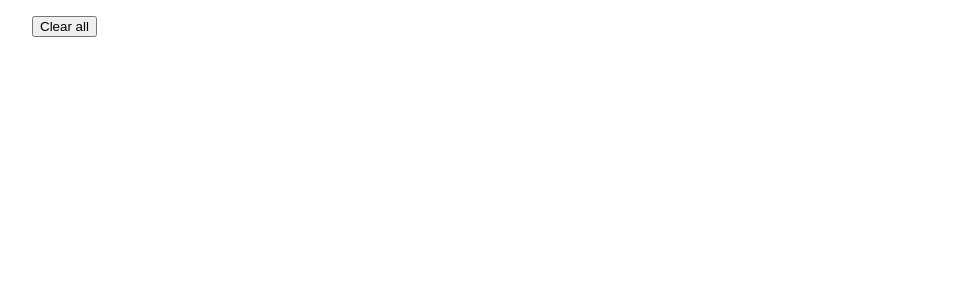
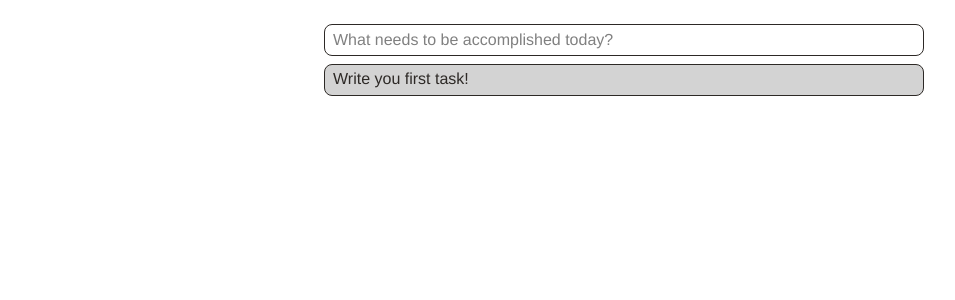
Before and after one commit to apausa/reminders, a React (Create React App) app in the folder project/: page / in a window 1280 px wide. Shown: the top 300 px of the page, without its empty margins (16-971 px from the left). Built offline with nearby package versions, Linux system fonts and the light colour scheme.

Commit message:
Structure all components

```diff
--- a/project/src/App.tsx
+++ b/project/src/App.tsx
@@ -1,6 +1,6 @@
 import React from 'react';
 import { Provider } from 'react-redux';
-import List from './components/list/List';
+import List from './components/List';
 import configureStore from './redux/store';
 
 function App() {
--- /dev/null
+++ b/project/src/components/List.tsx
@@ -0,0 +1,56 @@
+import React from 'react';
+import { useSelector, useDispatch } from 'react-redux';
+
+import { removeTask, resetList, updateTask } from '../redux/actions/taskCreator';
+import { Task } from '../types/interfaces';
+import Input from './input/Input';
+import Placeholder from './placeholder/Placeholder';
+import './pageStyles.scss';
+
+export default function List() {
+  const dispatch = useDispatch();
+  const list = useSelector(({ taskReducer }: any) => taskReducer);
+  const remove = (task: Task) => dispatch(removeTask(task));
+  const reset = (tasks: Task[]) => dispatch(resetList(tasks));
+  const update = (task: any) => dispatch(updateTask(task));
+  return (
+    <main className="weventure">
+      <Input />
+      { (list.length === 0)
+        ? <Placeholder />
+        : (
+          <ul className="weventure__list">
+            { list.map((task: Task) => (
+              <li className="list__task">
+                <form className="task__form">
+                  <button
+                    className={(task.state === false)
+                      ? 'form__text--unstriked'
+                      : 'form__text--striked'}
+                    type="button"
+                    onClick={() => update(task)}
+                  >
+                    {task.description}
+                  </button>
+                  <button
+                    className="form__remove"
+                    type="button"
+                    onClick={() => remove(task)}
+                  >
+                    X
+                  </button>
+                </form>
+              </li>
+            ))}
+            <button
+              className="list__reset"
+              type="button"
+              onClick={() => reset(list)}
+            >
+              Clear all
+            </button>
+          </ul>
+        )}
+    </main>
+  );
+}
--- a/project/src/components/list/List.tsx
+++ /dev/null
@@ -1,45 +0,0 @@
-import React from 'react';
-import { useSelector, useDispatch } from 'react-redux';
-import { removeTask, resetList, updateTask } from '../../redux/actions/taskCreator';
-import { Task } from '../../types/interfaces';
-
-export default function Tasks() {
-  const dispatch = useDispatch();
-  const list = useSelector(({ taskReducer }: any) => taskReducer);
-  const remove = (task: Task) => dispatch(removeTask(task));
-  const reset = (tasks: Task[]) => dispatch(resetList(tasks));
-  const update = (task: any) => dispatch(updateTask(task));
-  return (
-    <ul className="weventure__list">
-      { list.map((task: Task) => (
-        <li className="list__task">
-          <form className="task__form">
-            <button
-              className={(task.state === false)
-                ? 'form__text--unstriked'
-                : 'form__text--striked'}
-              type="button"
-              onClick={() => update(task)}
-            >
-              {task.description}
-            </button>
-            <button
-              className="form__remove"
-              type="button"
-              onClick={() => remove(task)}
-            >
-              X
-            </button>
-          </form>
-        </li>
-      ))}
-      <button
-        className="list__reset"
-        type="button"
-        onClick={() => reset(list)}
-      >
-        Clear all
-      </button>
-    </ul>
-  );
-}
--- /dev/null
+++ b/project/src/components/pageStyles.scss
@@ -0,0 +1,123 @@
+$black: rgb(45, 41, 38);
+$module: 8px;
+$supermodule: 32px;
+
+* {
+	margin: 0;
+	padding: 0;
+	border: 0;
+	font-size: 100%;
+	font: inherit;
+  box-sizing: border-box;
+	vertical-align: baseline;
+}
+
+.weventure {
+  font-family: 'Helvetica Neue', Helvetica, sans-serif;
+  max-width: 600px;
+  margin: $module auto;
+  color: $black;
+  .weventure__title {
+    font-size: 24px;
+    font-weight: bold;
+    margin-top: $module;
+  }
+  .weventure__input {
+    width: 100%;
+    margin-top: $module * 2;
+    border: 1px solid $black;
+    border-radius: $module;
+    height: $supermodule;
+    padding-left: $module;
+  }
+  .weventure__list {
+    width: 100%;
+    margin-top: $module;
+    list-style: none;
+    border: 1px solid $black;
+    border-radius: $module;
+  }
+  .weventure__placeholder {
+    width: 100%;
+    margin-top: $module;
+    border: 1px solid $black;
+    border-radius: $module;
+    height: 32px;
+    line-height: 28px;
+    background-color: lightgray;
+    font-size: 16px;
+    padding-left: 8px;
+  }
+}
+
+.weventure__input:focus {
+  outline: none;
+  border: 1px solid blue;
+}
+
+.weventure__input::placeholder {
+  color: gray;
+}
+
+.list__task {
+  border-top: 1px solid $black;
+}
+
+.list__task:first-child {
+  border-radius: $module $module 0 0 ;
+  border-top: 1px solid transparent;
+}
+
+.task__form {
+  padding-left: $module;
+  height: $supermodule;
+  display: flex;
+  flex-direction: row;
+  justify-content: space-between;
+  .form__text--unstriked {
+    background-color: transparent;
+    width: 100%;
+    color: $black;
+    padding-right: 100%;
+    margin-right: -32px;
+  }
+  .form__text--striked {
+    color: $black;
+    padding-right: 100%;
+    margin-right: -32px;
+    background-color: transparent;
+    text-decoration: line-through;
+    width: 100%;
+  }
+  .form__remove {
+    width: $supermodule;
+    color: $black;
+    background-color: transparent;
+  }
+}
+
+.task__form:hover {
+  .form__text--unstriked {
+    color: blue;
+  }
+  .form__text--striked {
+    color: blue;
+  }
+}
+
+.form__remove:hover {
+  color: blue;
+}
+
+.list__reset {
+  width: 100%;
+  height :$supermodule;
+  list-style: none;
+  border-top: 1px solid $black;
+  border-radius: 0 0 $module $module;
+  background-color: lightgray;
+}
+
+.list__reset:hover {
+  color: blue;
+}
```
Also changed, not shown: project/src/components/Page.tsx (deleted, +0 -18 lines).
